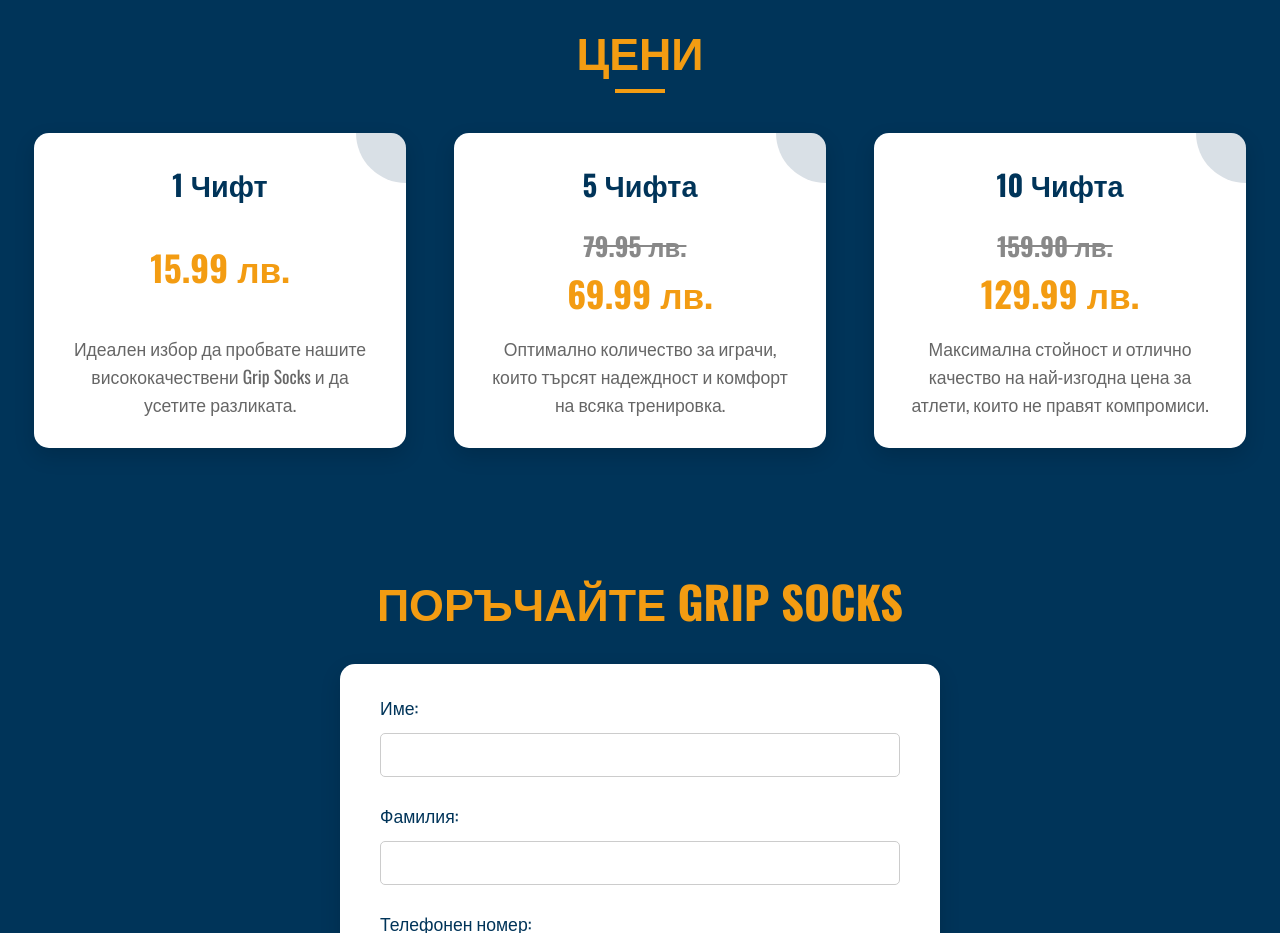
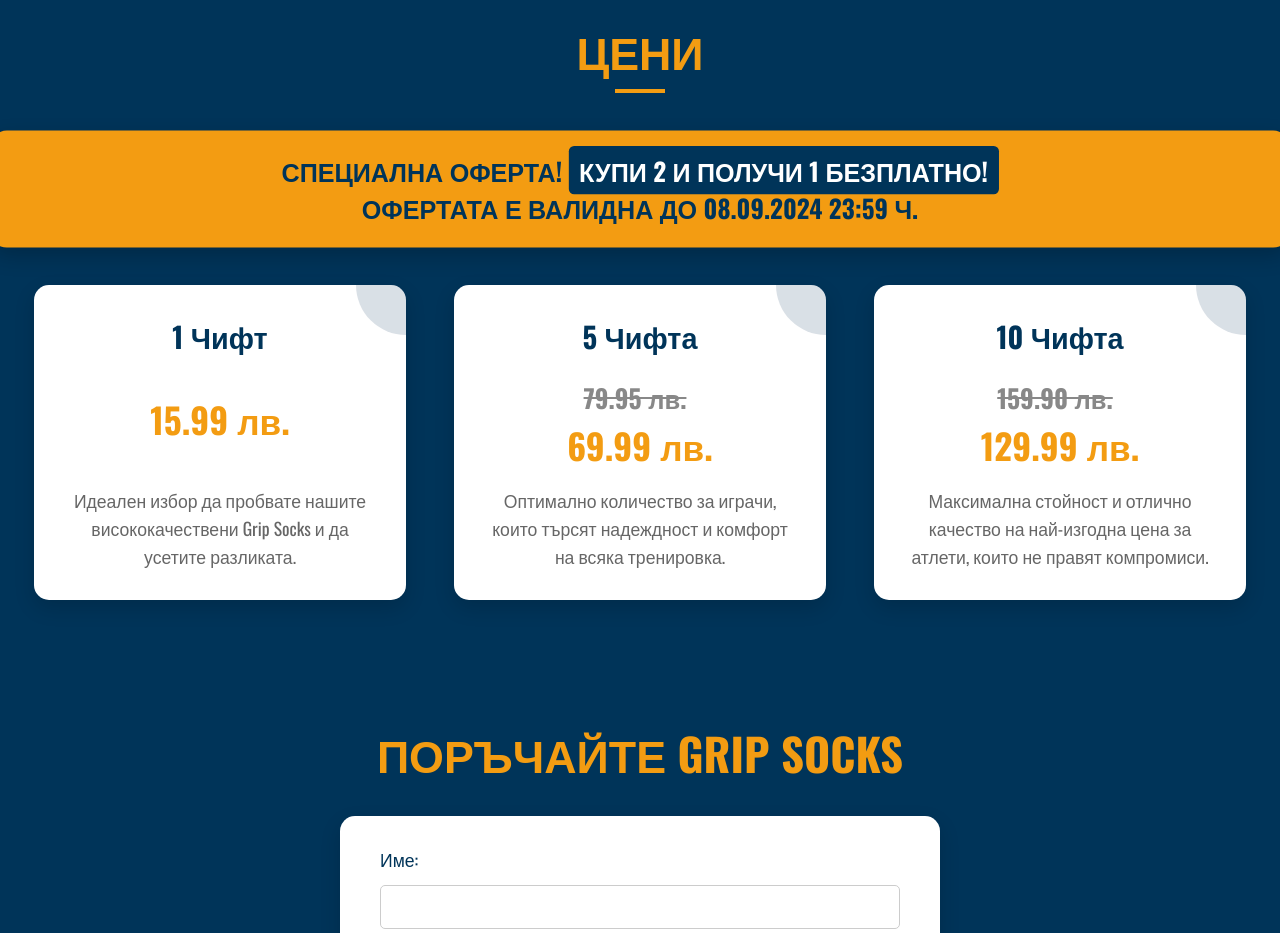
Before and after one commit to al-badarin/Grip-Socks-BecomePro-Website, a React (Vite) app in the folder grip-socks-becomepro/: page / in a window 1280 px wide. Shown: the part 1460-2393 px from the top of the page. Built offline with nearby package versions, Linux system fonts and the light colour scheme.

Commit message:
add promotion to pricing

```diff
--- a/grip-socks-becomepro/src/components/Pricing/Pricing.jsx
+++ b/grip-socks-becomepro/src/components/Pricing/Pricing.jsx
@@ -5,13 +5,25 @@
   return (
     <section id="pricing" className={styles.pricing}>
       <h2 className={styles.sectionTitle}>Цени</h2>
+      <div className={styles.promoContainer}>
+        <div className={styles.promoBanner}>
+          <p className={styles.promoText}>
+            Специална оферта!{' '}
+            <span className={styles.highlight}>
+              Купи 2 и получи 1 безплатно!
+            </span>
+            <br />
+            Офертата е валидна до 08.09.2024 23:59 ч.
+          </p>
+        </div>
+      </div>
       <div className={styles.pricingContainer}>
         <div className={styles.pricingOption}>
           <h3 className={styles.pricingTitle}>1 Чифт</h3>
           <p className={styles.price}>15.99 лв.</p>
           <p className={styles.pricingDescription}>
             Идеален избор да пробвате нашите висококачествени Grip Socks и да
-            усетите разликата.{' '}
+            усетите разликата.
           </p>
         </div>
         <div className={styles.pricingOption}>
@@ -20,12 +32,12 @@
             <span className={styles.oldPrice}>
               79.95 лв.
               <br />
-            </span>{' '}
+            </span>
             69.99 лв.
           </p>
           <p className={styles.pricingDescription}>
             Оптимално количество за играчи, които търсят надеждност и комфорт на
-            всяка тренировка.{' '}
+            всяка тренировка.
           </p>
         </div>
         <div className={styles.pricingOption}>
@@ -34,12 +46,12 @@
             <span className={styles.oldPrice}>
               159.90 лв.
               <br />
-            </span>{' '}
+            </span>
             129.99 лв.
           </p>
           <p className={styles.pricingDescription}>
             Максимална стойност и отлично качество на най-изгодна цена за
-            атлети, които не правят компромиси.{' '}
+            атлети, които не правят компромиси.
           </p>
         </div>
       </div>
--- a/grip-socks-becomepro/src/components/Pricing/Pricing.module.css
+++ b/grip-socks-becomepro/src/components/Pricing/Pricing.module.css
@@ -25,6 +25,44 @@
   left: 50%;
   transform: translateX(-50%);
   bottom: 0;
+}
+
+/* Promo Banner Styles */
+.promoContainer {
+  margin-bottom: 40px;
+}
+
+.promoBanner {
+  background-color: #f39c12; /* Gold background for the promo */
+  color: #003459; /* Navy blue text */
+  padding: 20px;
+  border-radius: 15px;
+  box-shadow: 0 8px 20px rgba(0, 0, 0, 0.2);
+  animation: pulse 2s infinite; /* Subtle animation to draw attention */
+}
+
+.promoText {
+  font-size: 1.5rem;
+  font-weight: bold;
+  text-transform: uppercase;
+}
+
+.highlight {
+  color: #ffffff; /* White text for emphasis */
+  background-color: #003459; /* Navy background for emphasis */
+  padding: 5px 10px;
+  border-radius: 5px;
+}
+
+/* Keyframes for pulse animation */
+@keyframes pulse {
+  0%,
+  100% {
+    transform: scale(1);
+  }
+  50% {
+    transform: scale(1.05);
+  }
 }
 
 .pricingContainer {
@@ -136,4 +174,8 @@
   .pricingDescription {
     font-size: 1rem;
   }
+
+  .promoText {
+    font-size: 1.3rem;
+  }
 }
```
